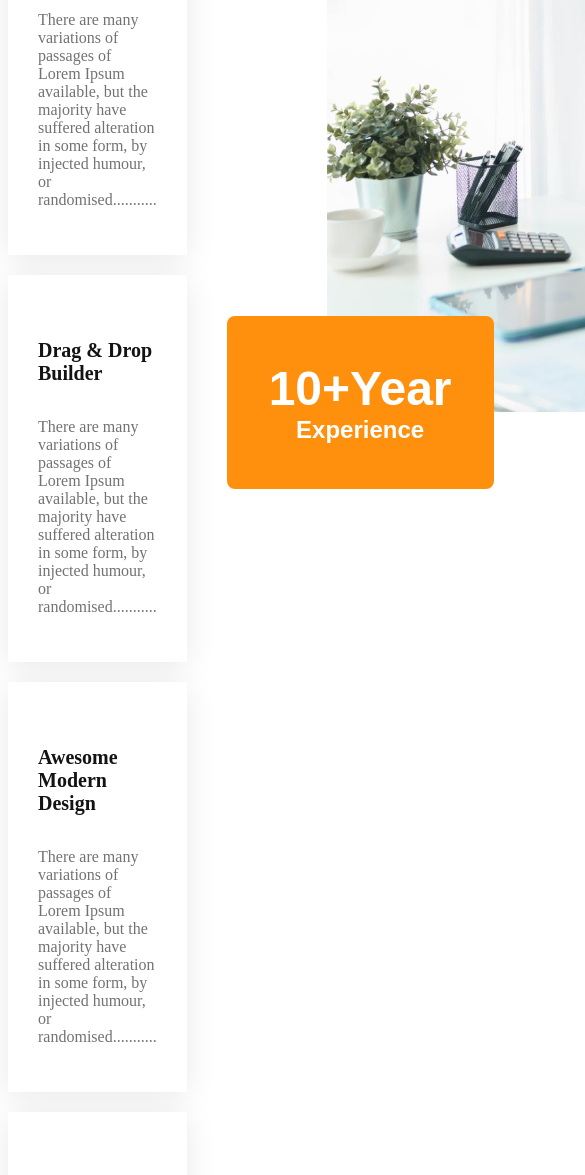
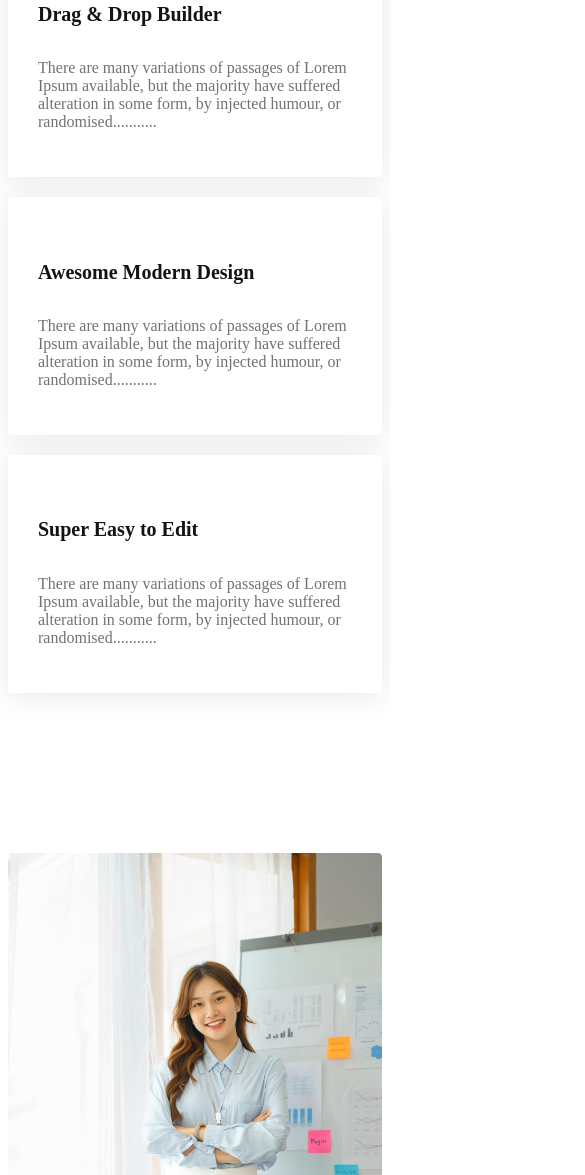
Before and after one commit to rifatsamjid/g3-architects-resources, a plain HTML site: page index.html in a window 390 px wide. Shown: the part 3638-4813 px from the top of the page, 585 px wide, since content can reach past the window. Drawn offline with Linux system fonts and the light colour scheme.

Commit message:
creat a responsive web-site

```diff
--- a/css/style.css
+++ b/css/style.css
@@ -138,6 +138,7 @@ main {
     font-weight: bold;
     font-size: 2.8rem;
     border-left: 5px solid #FF900E;
+    padding-left: 20px;
 }
 .Features-banner-description{
     font-size: 0.8rem;
@@ -162,7 +163,6 @@ main {
     border-radius: 8px;
     border: none;
     color: white;
-    /* width: 250px; */
     padding: 45px 42px;
     text-align: center;
     margin-left: -100px;
@@ -187,14 +187,16 @@ main {
 @media screen and (max-width:576px) {
     .navbar ,
      .nav-link ,
-     .features-team {
+     .features-team,
+     .Features-enjoy {
         flex-direction: column;
     }
     .nav-link{
         gap: 30px;
     }
 
-    .banner-img{
+    .banner-img ,
+    .architect-image {
         width: 100%;
     }
     .title-description{
@@ -204,6 +206,8 @@ main {
     .team{
         grid-template-columns: 1fr;
     }
-
-
+    .experience-label{
+        margin-left: 90px;
+        margin-top: 50px;
+    }
 }
```
